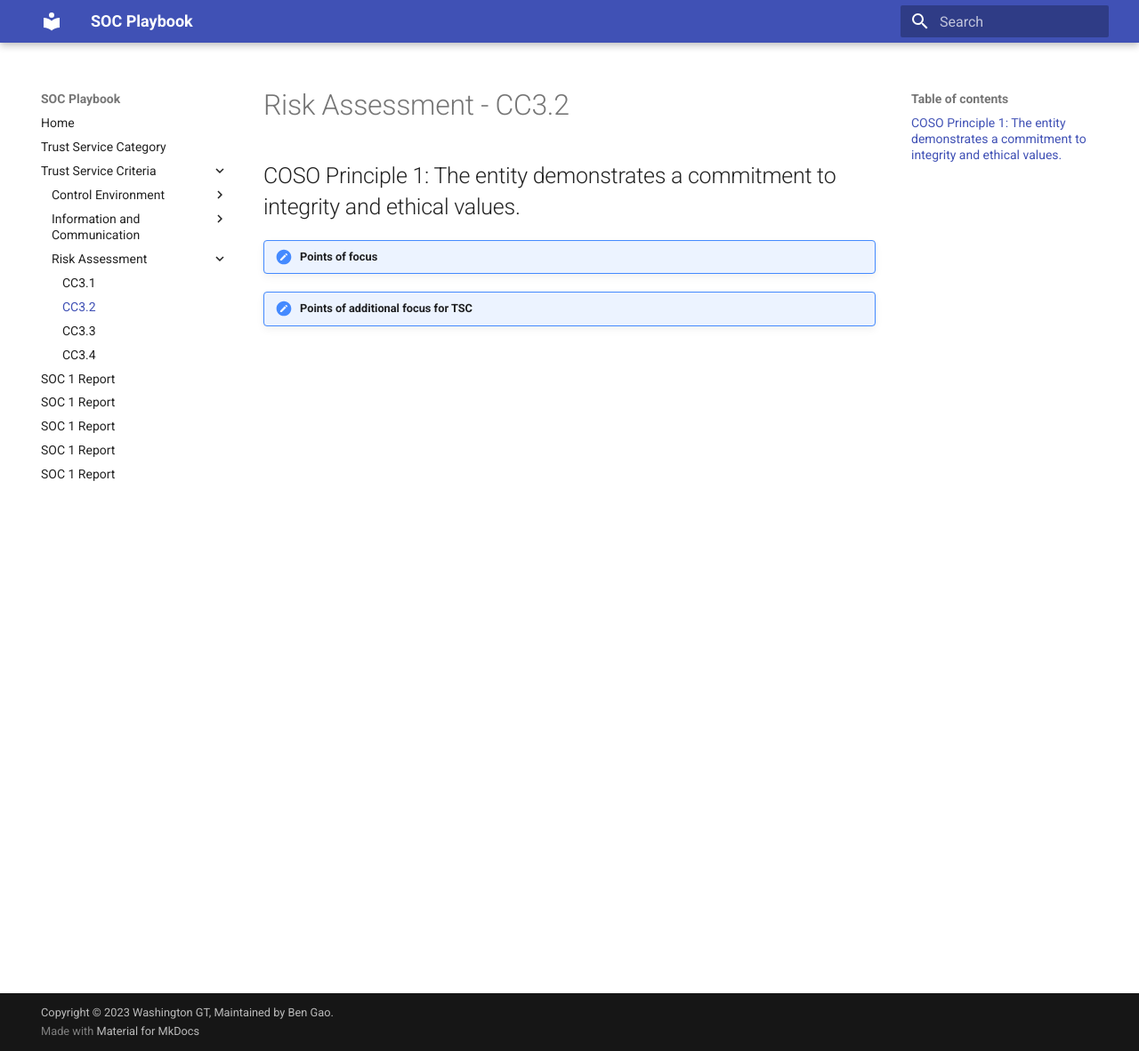
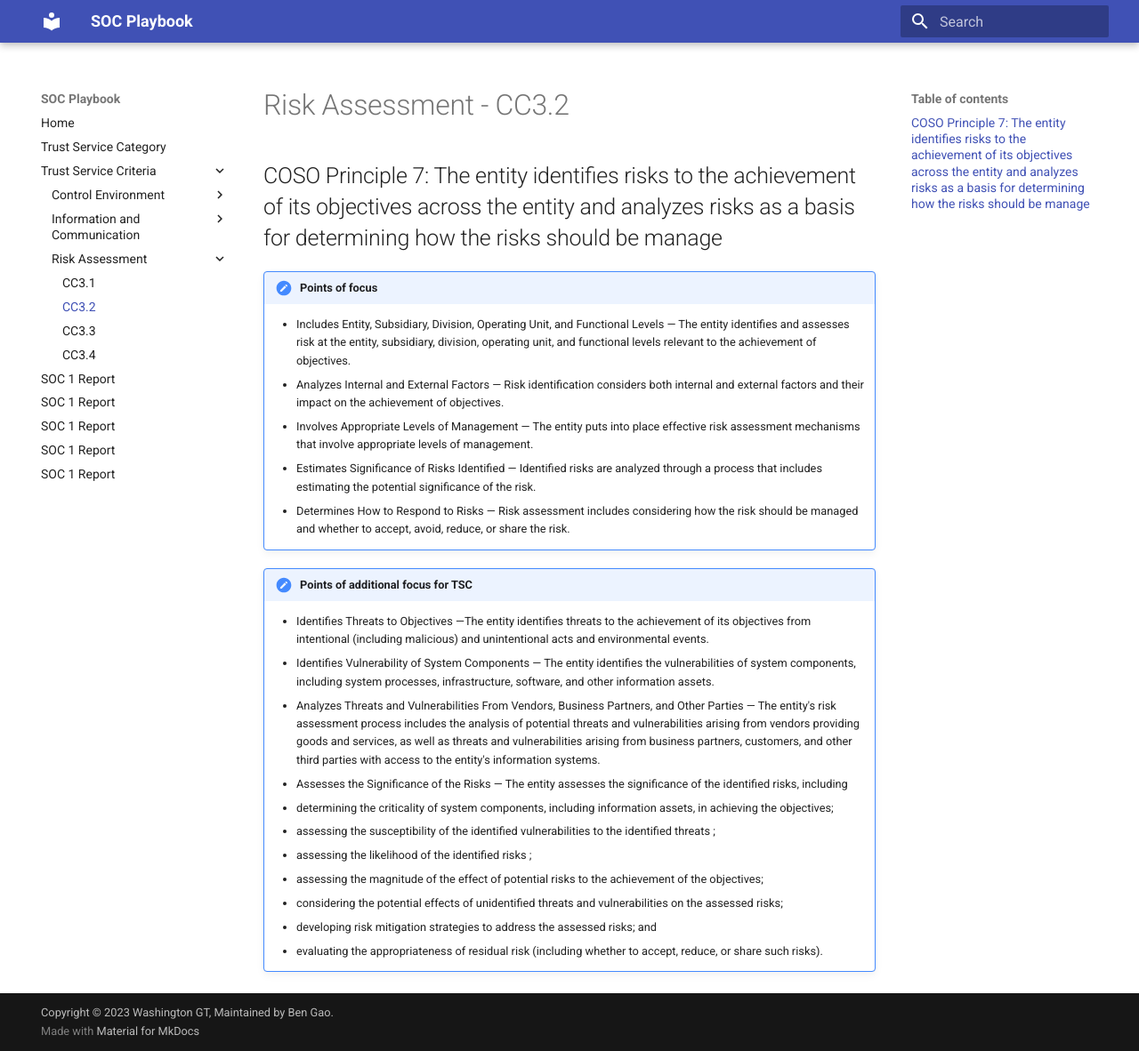
Before and after one commit to WashingtonGT/soc-playbook, an MkDocs documentation site: the page built from docs/tsc/cc3-2.md, in a window 1280 px wide and 1182 px high. Shown: the whole window at 89% size. Built offline with MkDocs 1.6.1 and Material for MkDocs 9.7.7, drawn with Linux system fonts in a browser that asks for light colours.

Commit message:
Update cc3-2.md

```diff
--- a/docs/tsc/cc3-2.md
+++ b/docs/tsc/cc3-2.md
@@ -1,9 +1,26 @@
 #  Risk Assessment - CC3.2
 
-## COSO Principle 1: The entity demonstrates a commitment to integrity and ethical values.
+## COSO Principle 7: The entity identifies risks to the achievement of its objectives across the entity and analyzes risks as a basis for determining how the risks should be manage
 
 
 !!! note "Points of focus"
 
+    * Includes Entity, Subsidiary, Division, Operating Unit, and Functional Levels — The entity identifies and assesses risk at the entity, subsidiary, division, operating unit, and functional levels relevant to the achievement of objectives.
+    * Analyzes Internal and External Factors — Risk identification considers both internal and external factors and their impact on the achievement of objectives.
+    * Involves Appropriate Levels of Management — The entity puts into place effective risk assessment mechanisms that involve appropriate levels of management.
+    * Estimates Significance of Risks Identified — Identified risks are analyzed through a process that includes estimating the potential significance of the risk.
+    * Determines How to Respond to Risks — Risk assessment includes considering how the risk should be managed and whether to accept, avoid, reduce, or share the risk.
 
 !!! note "Points of additional focus for TSC"
+
+    * Identifies Threats to Objectives —The entity identifies threats to the achievement of its objectives from intentional (including malicious) and unintentional acts and environmental events.
+    * Identifies Vulnerability of System Components — The entity identifies the vulnerabilities of system components, including system processes, infrastructure, software, and other information assets.
+    * Analyzes Threats and Vulnerabilities From Vendors, Business Partners, and Other Parties — The entity's risk assessment process includes the analysis of potential threats and vulnerabilities arising from vendors providing goods and services, as well as threats and vulnerabilities arising from business partners, customers, and other third parties with access to the entity's information systems.
+    * Assesses the Significance of the Risks — The entity assesses the significance of the identified risks, including
+      1. determining the criticality of system components, including information assets, in achieving the objectives;
+      2. assessing the susceptibility of the identified vulnerabilities to the identified threats ;
+      3. assessing the likelihood of the identified risks ;
+      4. assessing the magnitude of the effect of potential risks to the achievement of the objectives;
+      5. considering the potential effects of unidentified threats and vulnerabilities on the assessed risks;
+      6. developing risk mitigation strategies to address the assessed risks; and
+      7. evaluating the appropriateness of residual risk (including whether to accept, reduce, or share such risks).
```
